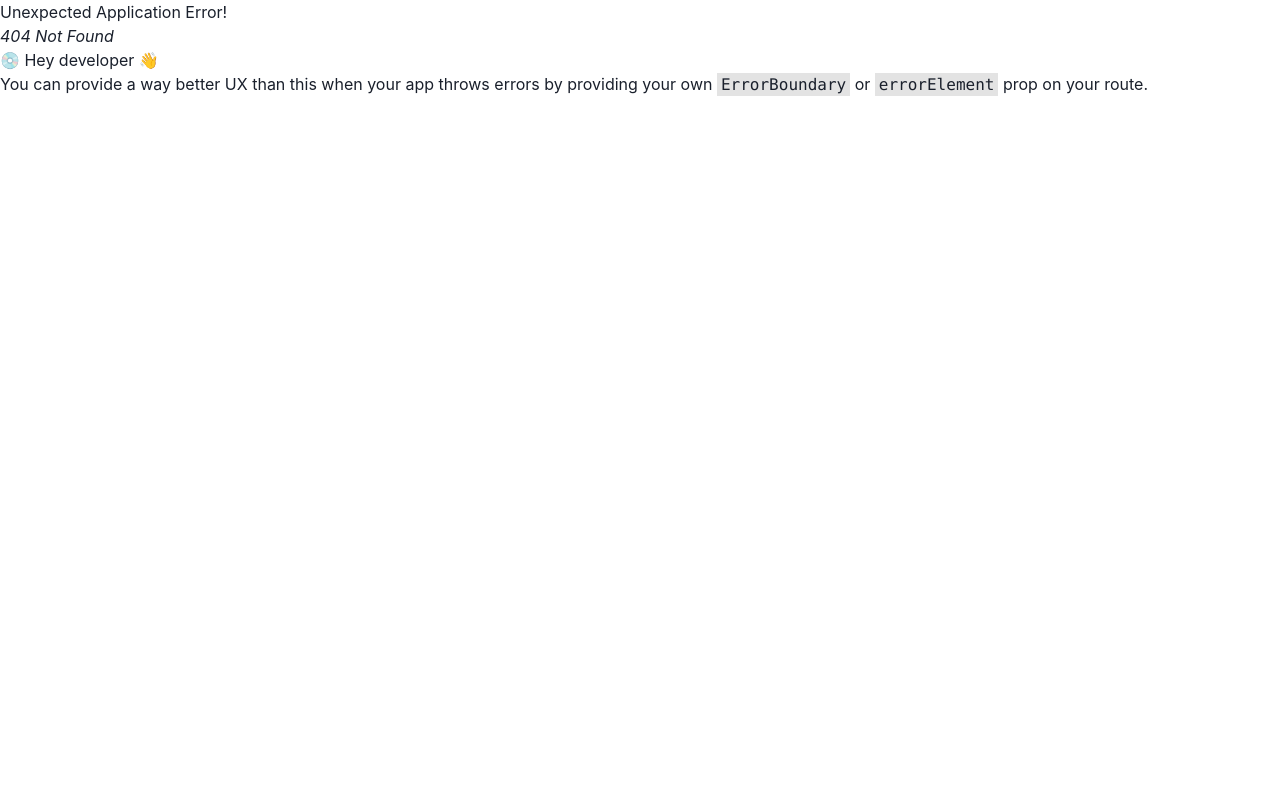
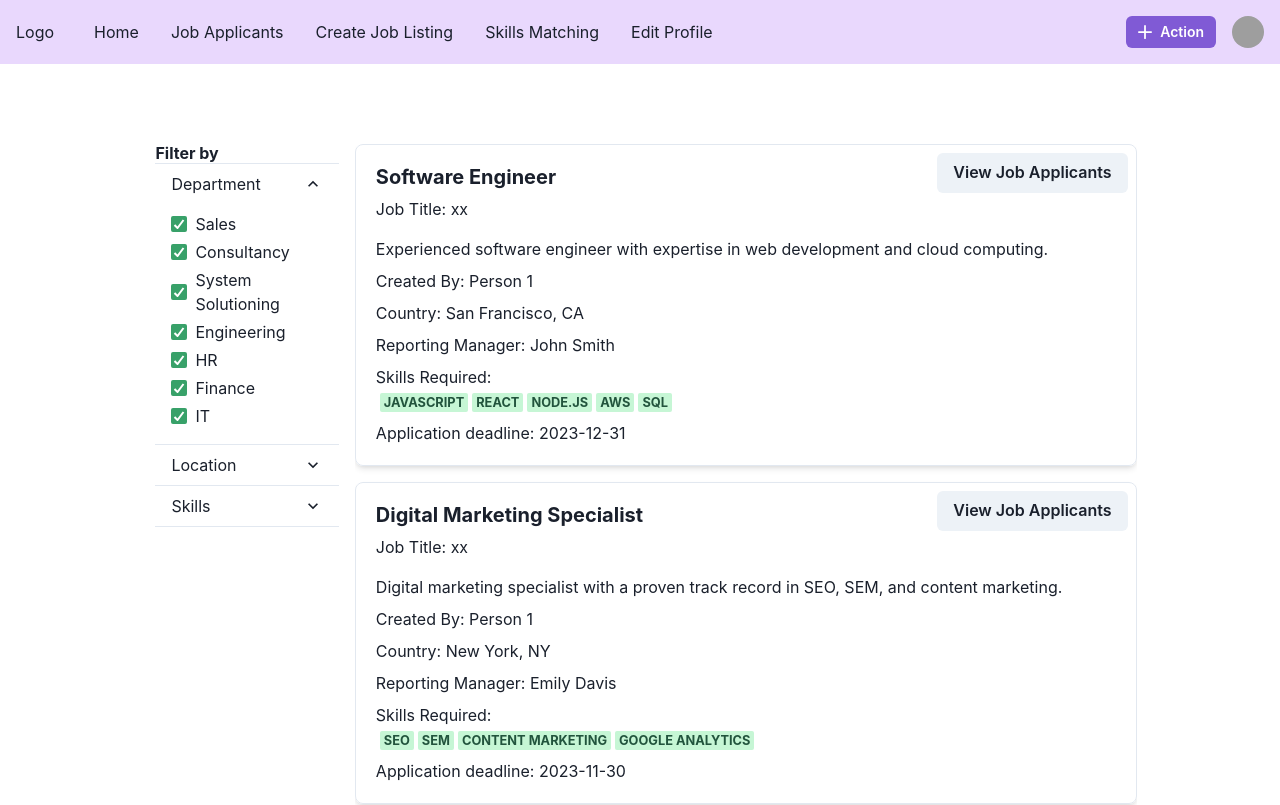
Before and after one commit to boonyeow/SPM2023, a React (Vite) app in the folder sbrb-frontend/: page /listings in a window 1280 px wide. Before the commit this address had no page. Shown: the top 805 px of the page. Built offline with nearby package versions, Linux system fonts and the light colour scheme; grey boxes are pictures that could not be loaded.

Commit message:
feat(ui): Get All Role Listings for HR

```diff
--- a/sbrb-frontend/src/components/NavBar.jsx
+++ b/sbrb-frontend/src/components/NavBar.jsx
@@ -17,9 +17,9 @@ import {
 } from "@chakra-ui/react";
 
 const Links = [
-  { name: "Home", to: "/" },
-  { name: "Job Applicants", to: "/job-applicants" },
-  { name: 'Create Job Listing', to: '/create-job-listing'},
+  { name: "Home", to: "/listings" },
+  { name: "Job Applicants", to: "/listings/:id/applications" },
+  { name: 'Create Job Listing', to: '/listings/create'},
   { name: "Skills Matching", to: "/skills-matching" },
   { name: "Edit Profile", to: "/edit-profile" },
 ];
--- a/sbrb-frontend/src/components/RoleListingCard.jsx
+++ b/sbrb-frontend/src/components/RoleListingCard.jsx
@@ -1,18 +1,47 @@
-import { Badge, Box, Heading, Text } from "@chakra-ui/react";
+import { Link } from "react-router-dom";
+
+import { Badge, Box, Button, Heading, Text } from "@chakra-ui/react";
+import { useEffect, useState } from "react";
 
 function RoleListingCard({
   title,
+  roleListingId,
   desc,
+  jobtitle,
   manager,
+  createdBy,
   location,
   deadline,
   skills,
+
   ...rest
 }) {
+
+  const [userAccessRights, setUserAccessRights] = useState("hr");
+  const [showButton, setShowButton] = useState(false);
+
+  useEffect(() => {
+    if (userAccessRights === "hr") {
+      setShowButton(true);
+    } else {
+      setUserAccessRights("staff");
+      setShowButton(false);
+    }
+  }, [userAccessRights]);
+
   return (
-    <Box p={5} shadow="md" borderWidth="1px" {...rest}>
+    <Box p={5} shadow="md" borderWidth="1px" {...rest} position="relative" borderRadius="lg">
+      {showButton && (
+        <Link to={`/listings/${roleListingId}/applications`}>
+        <Button id="viewJobButton" position="absolute" top={2} right={2}>
+          View Job Applicants
+        </Button>
+      </Link>
+      )}
       <Heading fontSize="xl">{title}</Heading>
+      <Text mt={2}>Job Title: {jobtitle}</Text>
       <Text mt={4}>{desc}</Text>
+      <Text mt={2}>Created By: {createdBy}</Text>
       <Text mt={2}>Country: {location}</Text>
       <Text mt={2}>Reporting Manager: {manager}</Text>
       <Text mt={2}>Skills Required:</Text>
--- a/sbrb-frontend/src/pages/CreateJobListing.jsx
+++ b/sbrb-frontend/src/pages/CreateJobListing.jsx
@@ -284,8 +284,7 @@ function CreateJobListing() {
           <AlertIcon />
           <AlertTitle>Success!</AlertTitle>
           <AlertDescription>
-            Your application has been received. We will review your application
-            and respond within the next 48 hours.
+            Job Listing has been created successfully.
           </AlertDescription>
           <CloseButton
             alignSelf='flex-start'
--- a/sbrb-frontend/src/pages/Home.jsx
+++ b/sbrb-frontend/src/pages/Home.jsx
@@ -1,13 +1,17 @@
 import FilterRoleListing from "../components/FilterRoleListings";
 import Layout from "../components/Layout";
+import { Link } from 'react-router-dom';
 import RoleListingCard from "../components/RoleListingCard";
+
 import { Box, Flex, Grid, GridItem, Stack } from "@chakra-ui/react";
 
 const RoleListings = [
   {
     roleListingId: 1,
     title: "Software Engineer",
+    jobtitle: "xx",
     manager: "John Smith",
+    createdBy: "Person 1",
     desc: "Experienced software engineer with expertise in web development and cloud computing.",
     skills: ["JavaScript", "React", "Node.js", "AWS", "SQL"],
     location: "San Francisco, CA",
@@ -16,7 +20,9 @@ const RoleListings = [
   {
     roleListingId: 2,
     title: "Digital Marketing Specialist",
+    jobtitle: "xx",
     manager: "Emily Davis",
+    createdBy: "Person 1",
     desc: "Digital marketing specialist with a proven track record in SEO, SEM, and content marketing.",
     skills: ["SEO", "SEM", "Content Marketing", "Google Analytics"],
     location: "New York, NY",
@@ -25,7 +31,9 @@ const RoleListings = [
   {
     roleListingId: 3,
     title: "Data Scientist",
+    jobtitle: "xx",
     manager: "Dr. Sarah Johnson",
+    createdBy: "Person 1",
     desc: "Data scientist with expertise in machine learning and data analysis. Strong analytical skills.",
     skills: [
       "Machine Learning",
@@ -39,7 +47,9 @@ const RoleListings = [
   {
     roleListingId: 4,
     title: "UX/UI Designer",
+    jobtitle: "xx",
     manager: "Alex Wilson",
+    createdBy: "Person 1",
     desc: "Creative UX/UI designer with a passion for creating user-centered design solutions.",
     skills: ["UI/UX Design", "Sketch", "Figma", "User Research"],
     location: "Los Angeles, CA",
@@ -66,11 +76,17 @@ const Home = () => {
                 <GridItem rowSpan={2} colSpan={4}>
                   <Box h="100%" overflow="auto">
                     <Stack spacing={4}>
+
                       {RoleListings.map((roleListingData) => (
+                         <Link
+                         to={`/listings/${roleListingData.roleListingId}`}
+                         key={roleListingData.roleListingId}
+                       >
                         <RoleListingCard
                           key={roleListingData.roleListingId}
                           {...roleListingData}
                         />
+                        </Link>
                       ))}
                     </Stack>
                   </Box>
--- a/sbrb-frontend/src/pages/JobApplicants.jsx
+++ b/sbrb-frontend/src/pages/JobApplicants.jsx
@@ -1,4 +1,5 @@
 import Layout from "../components/Layout";
+import { Link } from "react-router-dom";
 
 import { Badge, Box, Flex, Grid, GridItem, Heading, Stack, Text } from "@chakra-ui/react";
 
@@ -12,15 +13,15 @@ function JobApplicants() {
     <Grid
     h='100vh'
     templateRows='repeat(2, 1fr)'
-    templateColumns='repeat(5, 1fr)'
+    templateColumns='repeat(3, 1fr)'
     gap={4}
     >
-  <GridItem rowSpan={2} colSpan={4} >
+    <GridItem rowSpan={2} colSpan={3} >
     <Box h="100%" overflow="auto">
       <Stack spacing={4}>
       {
         applicantsData.map((feature, index) => (
-        <Feature key={index} {...feature} />
+          <JobApplicantsCard key={index} {...feature} />
         ))
       }
 
@@ -39,43 +40,58 @@ function JobApplicants() {
 
 const applicantsData = [
     {
-      name: 'Smith',
-      listing_title: 'Sales Manager',
-      desc: 'Description for Sales Manager',
+      staff_fname: 'Sam',
+      staff_lname: 'Smith',
+      email:'abc@allin1.com',
+      staff_id: '130001',
+      listing_title: 'Software Engineer',
+      desc: 'Sales Manager',
       country: 'United States',
       date: '2023-09-15',
       skills: ['Sales Strategy', 'Team Leadership', 'Customer Relationship'],
     },
     {
-      name: 'Doe',
+      staff_fname: 'Doe',
+      staff_lname: 'Dee',
+      email:'abc@allin1.com',
+      staff_id: '130002',
       listing_title: 'Software Engineer',
-      desc: 'Description for Software Engineer',
+      desc: 'Software Engineer',
       country: 'Canada',
       date: '2023-09-20',
       skills: ['Java', 'Python', 'Web Development'],
     },
     {
-      name: 'Johnson',
-      listing_title: 'HR Specialist',
-      desc: 'Description for HR Specialist',
+      staff_fname: 'Ti',
+      staff_lname: 'Ta',
+      email:'abc@allin1.com',
+      staff_id: '130003',
+      listing_title: 'Software Engineer',
+      desc: 'HR Specialist',
       country: 'United Kingdom',
       date: '2023-08-05',
       skills: ['Recruitment', 'Employee Relations', 'HR Policies'],
     },
   ];
 
-function Feature({ name, desc, date, skills, ...rest }) {
+function JobApplicantsCard({ staff_fname, staff_lname, staff_id, desc, date, skills, ...rest }) {
   return (
-    <Box p={5} shadow='md' borderWidth='1px' {...rest}>
-      <Heading fontSize='xl'>{name}</Heading>
-      <Text mt={4}>{desc}</Text>
+    <Link to={`/profile/${staff_id}`}>
+      <Box p={5} shadow='md' borderWidth='1px' {...rest} borderRadius="lg">
+        <Heading fontSize='xl'>{staff_fname} {staff_lname}</Heading>
+        <Text>Staff Id: {staff_id}</Text>
+        <Text mt={4}>Current job: {desc}</Text>
         <Text>Date Applied: {date}</Text>
-      {skills.map((skill) => (
+        <Text>
+          Skills:  {skills.map((skill) => (
           <Badge ml="1" fontSize="0.8em" colorScheme="green" key={skill}>
             {skill}
           </Badge>
         ))}
+        </Text>
+
       </Box>
+    </Link>
   )
 }
 
--- a/sbrb-frontend/src/pages/RoleView.jsx
+++ b/sbrb-frontend/src/pages/RoleView.jsx
@@ -1,10 +1,7 @@
 import InfoCard from "../components/InfoCard";
 import RoleCard from "../components/RoleCard";
-// import Swal from "sweetalert2";
-// import axios from "axios";
 import { formatDateTime } from "../service";
-// import { useParams } from "react-router-dom";
-// import { useQuery } from "@tanstack/react-query";
+
 import {
   Box,
   Breadcrumb,
@@ -14,6 +11,14 @@ import {
   Spacer,
 } from "@chakra-ui/react";
 import { useEffect, useState } from "react";
+
+// import Swal from "sweetalert2";
+// import axios from "axios";
+
+// import { useParams } from "react-router-dom";
+// import { useQuery } from "@tanstack/react-query";
+
+
 
 const RoleView = () => {
   // const apiUrl = import.meta.env.VITE_API_URL;
@@ -95,7 +100,7 @@ const RoleView = () => {
             <Box mb={8} color="white" fontWeight="semibold">
               <Breadcrumb>
                 <BreadcrumbItem>
-                  <BreadcrumbLink href="/">Home</BreadcrumbLink>
+                  <BreadcrumbLink href="/listings">Home</BreadcrumbLink>
                 </BreadcrumbItem>
 
                 <BreadcrumbItem>
--- a/sbrb-frontend/src/router.jsx
+++ b/sbrb-frontend/src/router.jsx
@@ -1,7 +1,9 @@
 import CreateJobListing from "./pages/CreateJobListing";
 import Home from "./pages/Home";
+import JobApplicants from "./pages/JobApplicants";
 import Profile from "./pages/Profile";
 import RoleView from "./pages/RoleView";
+
 import {
   Route,
   createBrowserRouter,
@@ -11,10 +13,13 @@ import {
 const router = createBrowserRouter(
   createRoutesFromElements(
     <Route path="/">
-      <Route index element={<Home />} />
-      <Route path="create-job-listing" element={<CreateJobListing />} />
-      <Route path="roles/:id" element={<RoleView />} />
-      <Route path="/profile" element={<Profile />} />
+      {/* <Route index element={<Home />} /> */}
+      <Route path="listings" element={<Home />} />
+      <Route path="listings/create" element={<CreateJobListing />} />
+      <Route path="listings/:id" element={<RoleView />} />
+      <Route path="profile/:id" element={<Profile />} />
+      <Route path="listings/:id/applications" element={<JobApplicants />} />
+
     </Route>
   )
 );
```
Lines whose indentation alone changed are shown as unchanged.
